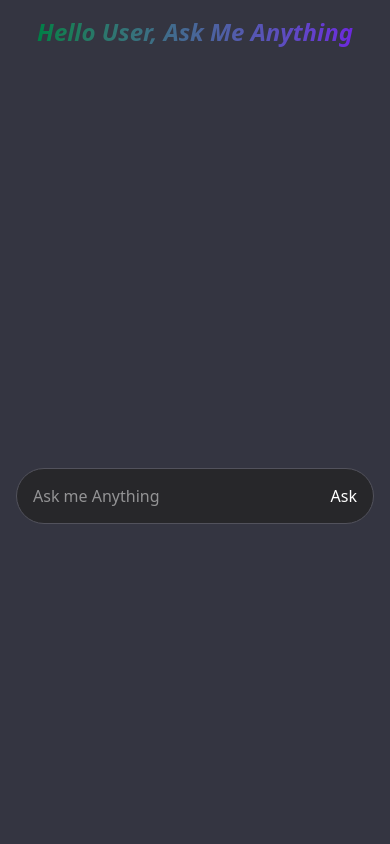
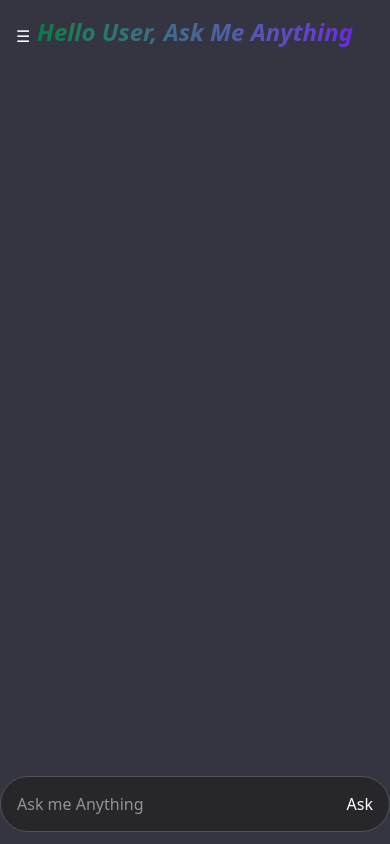
Before and after one commit to ChauhanTushar12/React-ai-tool, a React (Vite) app: page / in a window 390 px wide. Built offline with nearby package versions, Linux system fonts and the light colour scheme.

Commit message:
Make App.jsx responsive for mobile and tablet screens

```diff
--- a/src/App.jsx
+++ b/src/App.jsx
@@ -11,6 +11,7 @@ function App() {
     JSON.parse(localStorage.getItem('history')) || []
   )
   const [loading, setLoading] = useState(false)
+  const [sidebarOpen, setSidebarOpen] = useState(false)
 
   const askQuestion = async (customQuestion = '') => {
     const finalQuestion = customQuestion || question
@@ -75,13 +76,15 @@ function App() {
 
   return (
     <>
-      <div className="grid grid-cols-1 md:grid-cols-5 h-screen text-center">
+      <div className="grid grid-cols-1 md:grid-cols-5 h-screen text-center relative">
         {/* Sidebar */}
-        <div className="col-span-1 bg-[#202123] hidden md:block">
+        <div
+          className={`col-span-1 bg-[#202123] z-20 fixed md:static top-0 left-0 h-full w-64 transform transition-transform duration-300
+          ${sidebarOpen ? 'translate-x-0' : '-translate-x-full md:translate-x-0'}`}
+        >
           <h1 className="text-center text-2xl font-bold mt-5 flex justify-center bg-clip-text text-transparent bg-gradient-to-r from-pink-700 to-violet-700">
             Recent Search
             <button onClick={clearHistory} className="cursor-pointer ml-2">
-              {/* Trash icon */}
               <svg
                 xmlns="http://www.w3.org/2000/svg"
                 height="24px"
@@ -108,17 +111,25 @@ function App() {
           </ul>
         </div>
 
+        {/* Toggle Button (Mobile) */}
+        <button
+          onClick={() => setSidebarOpen(!sidebarOpen)}
+          className="absolute top-4 left-4 md:hidden z-30 rounded-lg pt-2 text-white"
+        >
+          ☰
+        </button>
+
         {/* Main Content */}
-        <div className="col-span-4 md:p-10 p-4">
+        <div className="col-span-4 md:p-10 p-4 flex flex-col">
           <h1 className="text-2xl md:text-3xl mb-5 bg-clip-text text-transparent font-bold italic bg-gradient-to-r from-green-700 to-violet-700">
             Hello User, Ask Me Anything
           </h1>
 
           <div
             ref={scrollToAns}
-            className="container h-96 md:h-130 overflow-y-scroll scroll-hide border-none focus:outline-none"
+            className="container flex-1 overflow-y-scroll scroll-hide border-none focus:outline-none"
           >
-            <div className="text-white space-y-6">
+            <div className="text-white space-y-6 pb-20 md:pb-0">
               {history.map((entry, idx) => (
                 <div key={idx} className="mb-6">
                   <Answer ans={entry.q} index={0} totalResult={1} type="q" />
@@ -145,12 +156,12 @@ function App() {
           </div>
 
           {/* Input */}
-          <div className="flex p-1 justify-center items-center bg-zinc-800 rounded-4xl text-white w-full md:w-1/2 m-auto border border-zinc-600 h-14 mt-4">
+          <div className="flex p-1 justify-center items-center bg-zinc-800 rounded-4xl text-white w-full md:w-1/2 m-auto border border-zinc-600 h-14 mt-4 md:static fixed bottom-3 left-0">
             <input
               type="text"
               value={question}
               onChange={(event) => setQuestion(event.target.value)}
-              onKeyDown={(e) => e.key === "Enter" && askQuestion()}
+              onKeyDown={(e) => e.key === 'Enter' && askQuestion()}
               className="w-full h-full p-3 border-none focus:outline-none bg-transparent"
               placeholder="Ask me Anything"
             />
@@ -159,12 +170,11 @@ function App() {
               disabled={loading}
               className="p-3"
             >
-              {loading ? "..." : "Ask"}
+              {loading ? '...' : 'Ask'}
             </button>
           </div>
         </div>
       </div>
-
     </>
   )
 }
```
